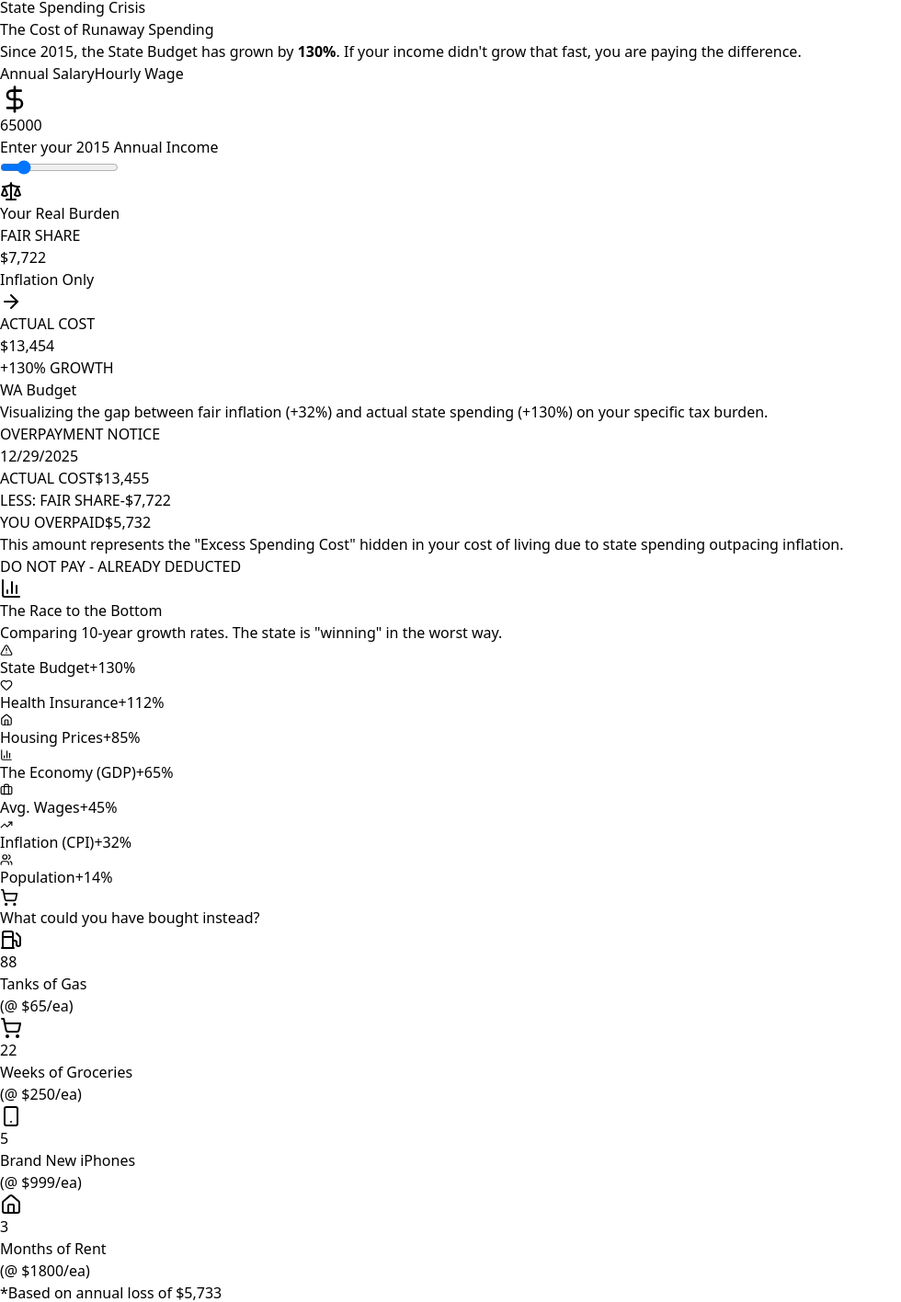
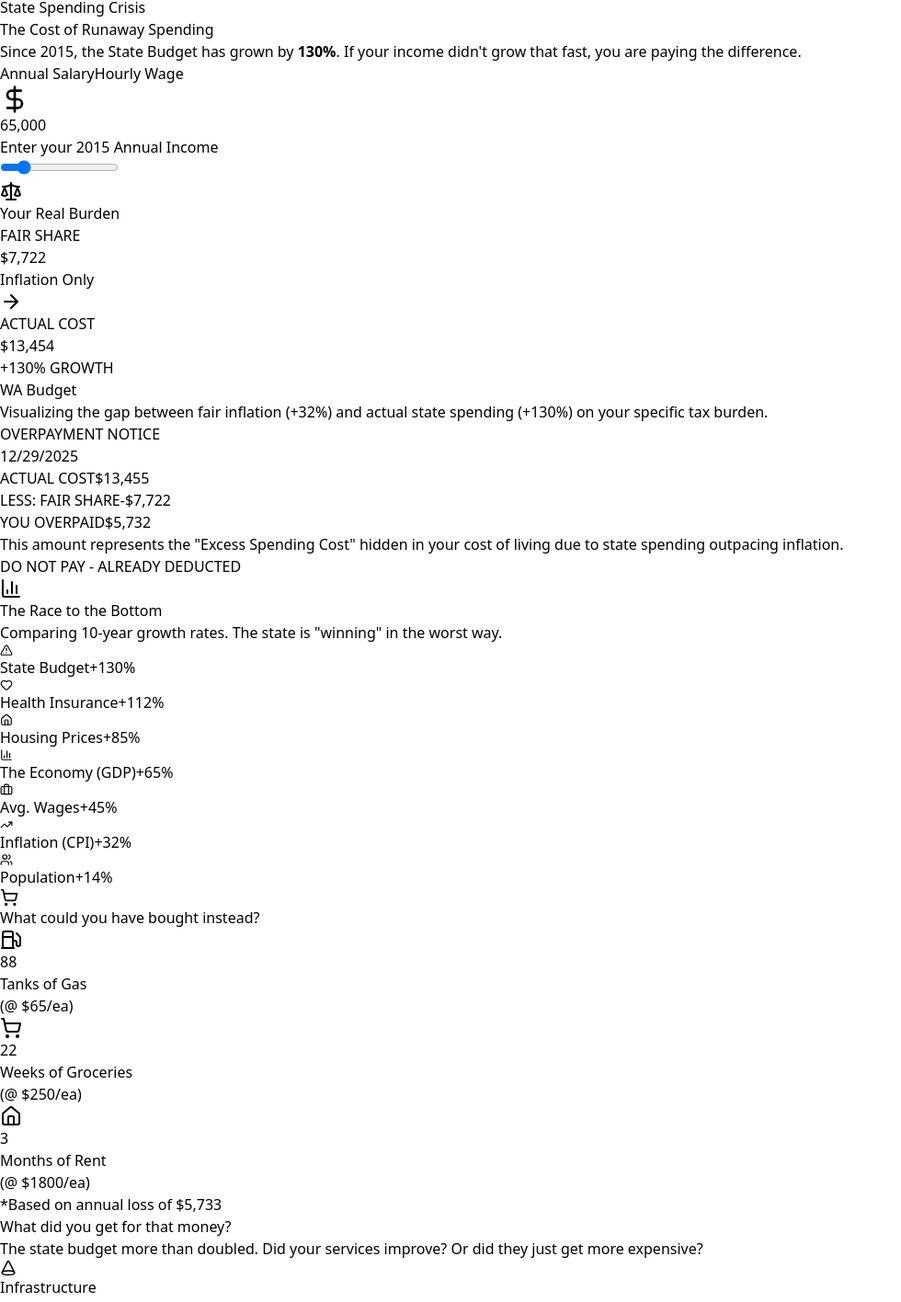
Before and after one commit to penner1298/wa-budget-calc, a React (Vite) app: page / in a window 1280 px wide. Shown: the part 318-1734 px from the top of the page at 92% size, without its empty margins (0-980 px from the left). Built offline with nearby package versions, Linux system fonts and the light colour scheme.

Commit message:
Update App.jsx

```diff
--- a/src/App.jsx
+++ b/src/App.jsx
@@ -88,7 +88,16 @@ const Calculator = () => {
   }, [amount, mode]);
 
   const handleAmountChange = (e) => {
-    const val = parseFloat(e.target.value);
+    // Remove commas and non-numeric characters (keep decimals if needed, but usually salary is int)
+    const rawValue = e.target.value.replace(/,/g, '');
+
+    // Handle empty input gracefully (prevent NaN or 0 sticking)
+    if (rawValue === '') {
+      setAmount(0);
+      return;
+    }
+
+    const val = parseFloat(rawValue);
     setAmount(isNaN(val) ? 0 : val);
   };
 
@@ -175,7 +184,6 @@ const Calculator = () => {
   const opportunityItems = [
     { label: "Tanks of Gas", cost: 65, icon: Fuel, color: "text-yellow-400", bg: "bg-yellow-400/10" },
     { label: "Weeks of Groceries", cost: 250, icon: ShoppingCart, color: "text-green-400", bg: "bg-green-400/10" },
-    { label: "Brand New iPhones", cost: 999, icon: Smartphone, color: "text-blue-400", bg: "bg-blue-400/10" },
     { label: "Months of Rent", cost: 1800, icon: Home, color: "text-purple-400", bg: "bg-purple-400/10" },
   ];
 
@@ -241,11 +249,13 @@ const Calculator = () => {
                   <DollarSign className={`transition-colors ${inputFocused ? 'text-blue-500' : 'text-slate-600'}`} size={32} />
                 </div>
                 <input
-                  type="number"
-                  value={amount}
+                  type="text" // Use text to allow formatting
+                  inputMode="numeric" // Mobile keyboard optimization
+                  value={amount === 0 ? '' : amount.toLocaleString()} // Show empty if 0, else formatted
                   onChange={handleAmountChange}
                   onFocus={() => setInputFocused(true)}
                   onBlur={() => setInputFocused(false)}
+                  placeholder="0"
                   className={`w-full bg-slate-950 border-2 rounded-2xl py-6 pl-14 pr-6 text-5xl md:text-6xl font-black text-center text-white transition-all outline-none ${inputFocused ? 'border-blue-500 shadow-[0_0_40px_rgba(59,130,246,0.2)]' : 'border-slate-800 hover:border-slate-700'}`}
                 />
                 <div className="absolute -bottom-8 left-0 right-0 text-center text-slate-500 text-xs uppercase tracking-widest font-bold">
@@ -410,11 +420,11 @@ const Calculator = () => {
               What could you have bought instead?
             </h3>
 
-            <div className="grid grid-cols-2 md:grid-cols-4 gap-4">
+            <div className="flex flex-wrap justify-center gap-4">
               {opportunityItems.map((item, idx) => {
                 const quantity = Math.floor(taxGap / item.cost);
                 return (
-                  <div key={idx} className={`${item.bg} border border-slate-800 rounded-2xl p-4 text-center hover:scale-105 transition-transform duration-200`}>
+                  <div key={idx} className={`${item.bg} border border-slate-800 rounded-2xl p-6 text-center hover:scale-105 transition-transform duration-200 w-full sm:w-64`}>
                     <div className={`mx-auto w-12 h-12 rounded-full bg-slate-900 flex items-center justify-center mb-3 ${item.color}`}>
                       <item.icon size={24} />
                     </div>
```
